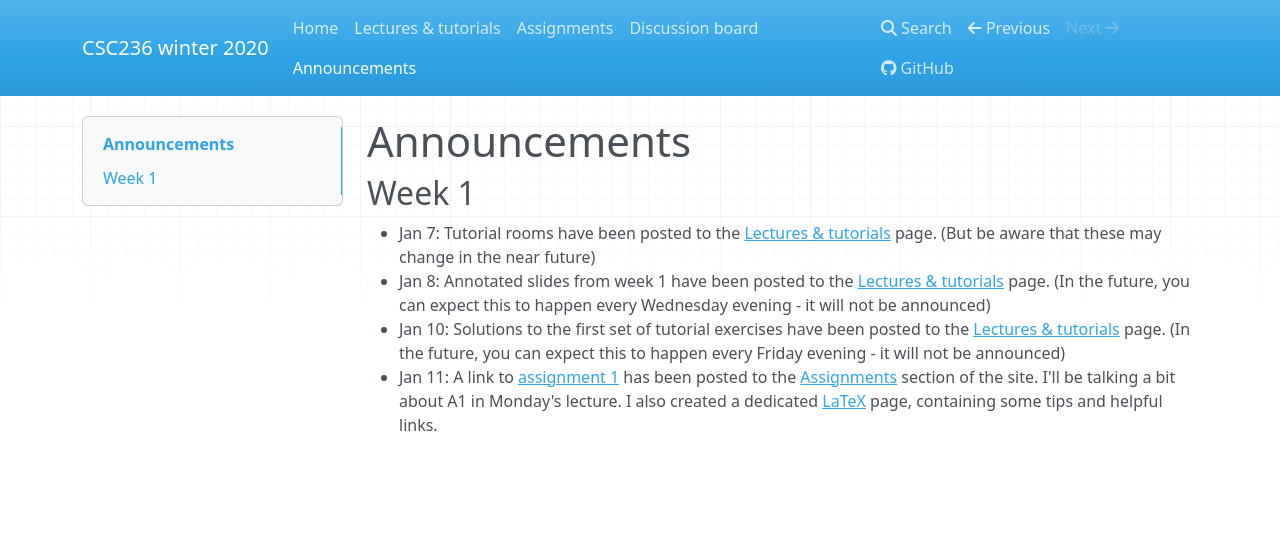
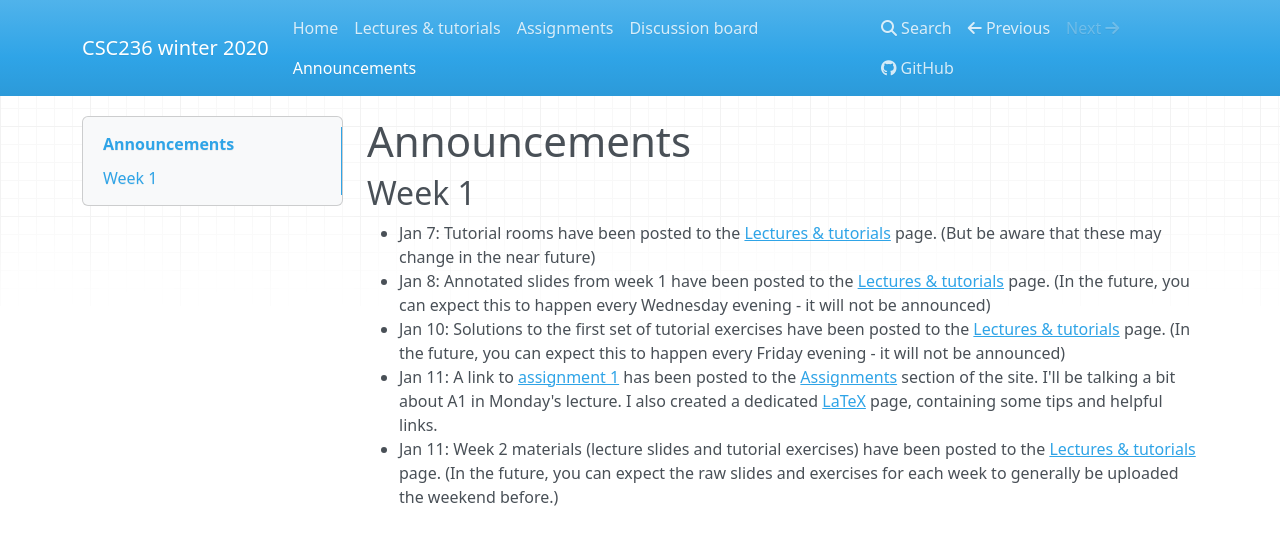
Before and after one commit to colinmorris/csc236, an MkDocs documentation site: the page built from docs/announcements.md, in a window 1280 px wide. Shown: the top 545 px of the page. Built offline with MkDocs 1.6.1, drawn with Linux system fonts in a browser that asks for light colours; nearby versions of some CDN libraries.

Commit message:
week 2 lecture slides and exercises

```diff
--- a/docs/announcements.md
+++ b/docs/announcements.md
@@ -5,3 +5,4 @@
 * Jan 8: Annotated slides from week 1 have been posted to the [Lectures & tutorials](../lectures_and_tutorials) page. (In the future, you can expect this to happen every Wednesday evening - it will not be announced)
 * Jan 10: Solutions to the first set of tutorial exercises have been posted to the [Lectures & tutorials](../lectures_and_tutorials) page. (In the future, you can expect this to happen every Friday evening - it will not be announced)
 * Jan 11: A link to [assignment 1](assignments/a1.pdf) has been posted to the [Assignments](../assignments) section of the site. I'll be talking a bit about A1 in Monday's lecture. I also created a dedicated [LaTeX](../latex) page, containing some tips and helpful links.
+* Jan 11: Week 2 materials (lecture slides and tutorial exercises) have been posted to the [Lectures & tutorials](../lectures_and_tutorials) page. (In the future, you can expect the raw slides and exercises for each week to generally be uploaded the weekend before.)
```
Also changed, not shown: docs/lectures_and_tutorials.md (+1 -0 lines), 2 other files.
